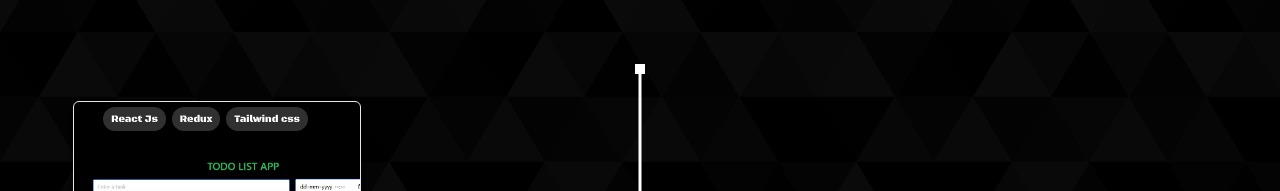
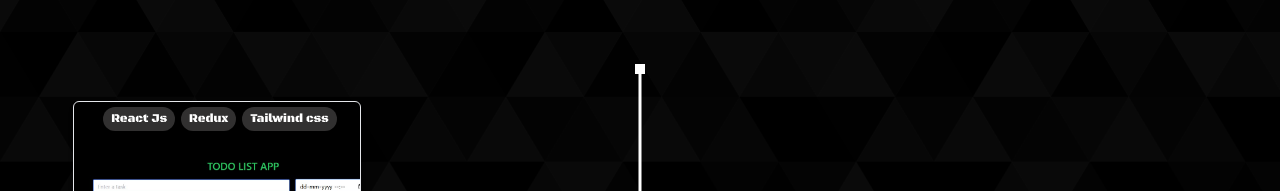
Before and after one commit to Sandeep-aegula/Portfolio, a plain HTML site: page index.html in a window 1280 px wide. Shown: the part 1287-1478 px from the top of the page. Drawn offline with nearby package versions, Linux system fonts and the light colour scheme; a web font is replaced by a local one.

Commit message:
Updated homepage and fixed styles

```diff
--- a/index.html
+++ b/index.html
@@ -283,10 +283,10 @@
                               Todo List App</a>
                         </h2>
 
-                        <div class=" absolute top-0 left-[3rem] sm:left-2 md:left-5 md:text-[10px] flex gap-x-1.5 py-1.5 px-2.5">
-                            <p class="bg-[#313030] text-white text-xs px-2 py-1 md:text-[10px] rounded-full">React Js</p>
-                            <p class="bg-[#313030] text-white text-xs px-2 py-1 md:text-[10px] rounded-full">Redux</p>
-                            <p class="bg-[#313030] text-white text-xs px-2 py-1 md:text-[10px] rounded-full">Tailwind css</p>
+                        <div class=" absolute top-0 left-[3rem] sm:left-2 md:left-5 flex gap-x-1.5 py-1.5 px-2.5">
+                            <p class="bg-[#313030] text-white text-xs px-2 py-1  rounded-full">React Js</p>
+                            <p class="bg-[#313030] text-white text-xs px-2 py-1  rounded-full">Redux</p>
+                            <p class="bg-[#313030] text-white text-xs px-2 py-1  rounded-full">Tailwind css</p>
                         </div>
                     </div>
                     <div class="z-10 absolute transform w-full md:w-1/2 h-[1px] bg-[#dbdbdb] left-0 md:right-1/2"></div>
```
